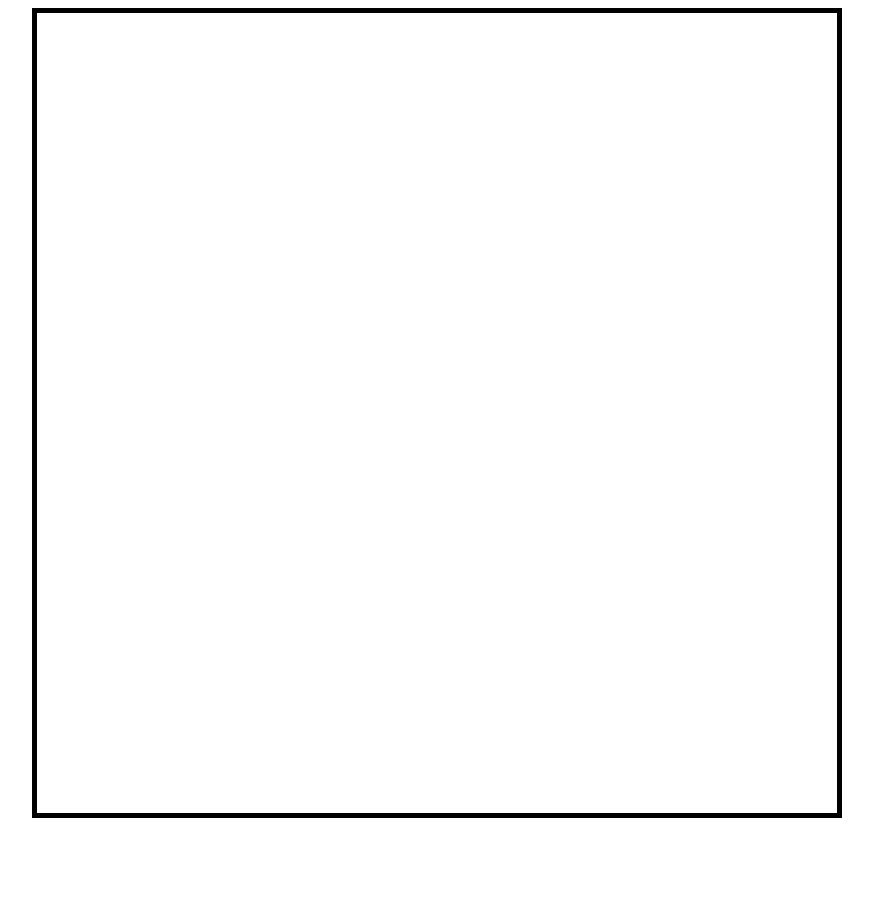
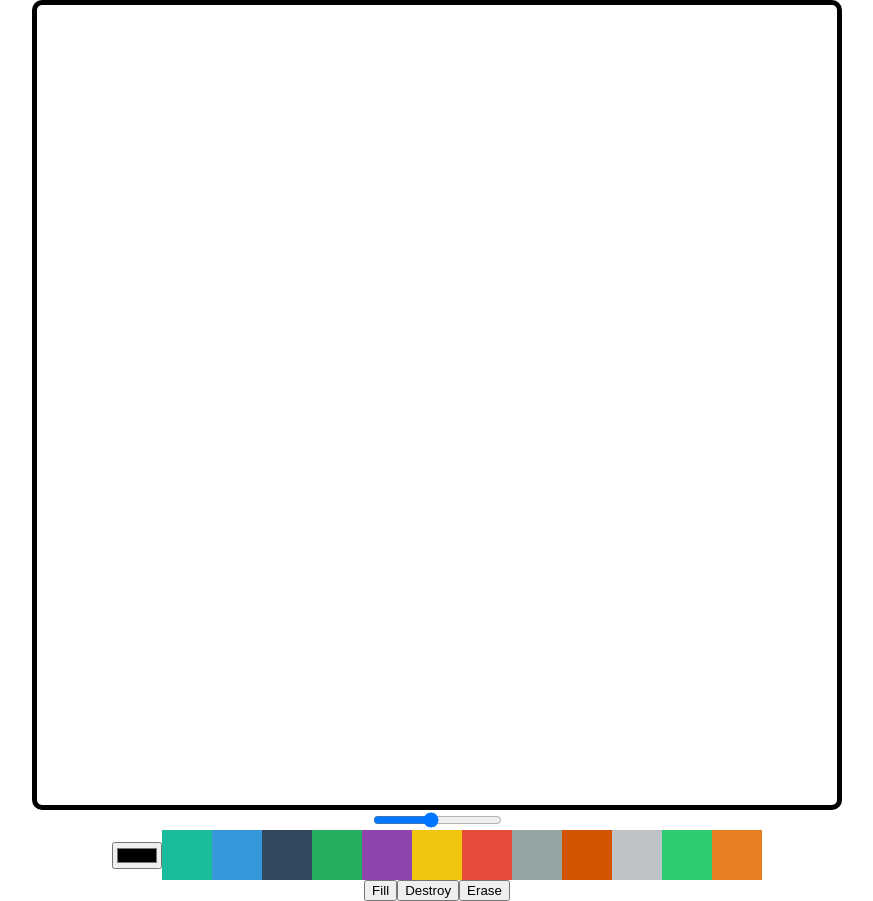
Before and after one commit to eseolyn/vanillaJS-memeMaker, a plain HTML site: page index.html in a window 1280 px wide. Shown: the whole page, without its empty margins (203-1076 px from the left). Before the commit the page ends 826 px from the top, so only its background shows below. Drawn offline with Linux system fonts and the light colour scheme.

Commit message:
stroke_fill_eraser
mouse-painting, changing line-width, changing paint-color, filling-mode, eraser are done. but CSS...

```diff
--- a/app.js
+++ b/app.js
@@ -1,6 +1,95 @@
-const canvas = document.querySelector("canvas")
+const canvas = document.querySelector("canvas");
 // context = brush
-const ctx = canvas.getContext("2d")
+const ctx = canvas.getContext("2d");
 // show js canvas's size
-canvas.width = 800;
-canvas.height = 800;
+const CANVAS_WIDTH = 800;
+const CANVAS_HEIGHT = 800;
+
+const lineWidth = document.getElementById("line-width");
+const color = document.getElementById("color");
+const colorOption = array.from(document.getElementsByClassName("color-option"));
+
+const modeBtn = document.getElementById("mode-btn");
+const destroyBtn = document.getElementById("destroy-btn");
+const eraserBtn = document.getElementById("eraser-btn");
+
+canvas.width = CANVAS_WIDTH;
+canvas.height = CANVAS_HEIGHT;
+ctx.lineWidth = lineWidth.value;
+let isPainting = false;
+let isFilling = false;
+
+function onMove(event) {
+  if (isPainting) {
+    ctx.lineTo(event.offsetX, event.offsetY);
+    ctx.stroke();
+    return;
+  }
+  ctx.moveTo(event.offsetX, event.offsetY);
+}
+
+function startPainting() {
+  isPainting = true;
+}
+
+function cancelPainting() {
+  isFilling = false;
+  ctx.beginPath();
+}
+
+function onLineWidthChange(event) {
+  ctx.lineWidth = event.target.value;
+}
+
+function onColorChange(event) {
+  ctx.strokeStyle = event.target.value;
+  ctx.fillStyle = event.target.value;
+}
+
+function onColorClick(event) {
+  const colorValue = event.target.dataset.color;
+  ctx.strokeStyle = colorValue;
+  ctx.fillStyle = colorValue;
+  color.value = colorValue;
+}
+
+function onModeClick() {
+  if (isPainting) {
+    isFilling = false;
+    modeBtn.innerText = "Fill";
+  } else {
+    isFilling = true;
+    modeBtn.innerText = "Draw";
+  }
+}
+
+function onCanvasClick() {
+  if (isFilling) {
+    ctx.fillRect(0, 0, CANVAS_WIDTH, CANVAS_HEIGHT);
+  }
+}
+
+function onDestroyClick() {
+  ctx.fillStyle = "white";
+  ctx.fillRect(0, 0, CANVAS_WIDTH, CANVAS_HEIGHT);
+}
+
+function onEraserClick() {
+  ctx.strokeStyle = "white";
+  isFilling = false;
+  modeBtn.innerText = "Fill";
+}
+
+canvas.addEventListener("mousemove", onMove);
+canvas.addEventListener("mousedown", startPainting);
+canvas.addEventListener("mouseup", cancelPainting);
+canvas.addEventListener("mouseleave", cancelPainting);
+canvas.addEventListener("click", onCanvasClick);
+lineWidth.addEventListener("change", onLineWidthChange);
+color.addEventListener("change", onColorChange);
+
+colorOption.forEach((color) => color.addEventListener("click", onColorClick));
+
+modeBtn.addEventListener("click", onModeClick);
+destroyBtn.addEventListener("click", onDestroyClick);
+eraserBtn.addEventListener("click", onEraserClick);
--- a/index.html
+++ b/index.html
@@ -1,14 +1,83 @@
 <!DOCTYPE html>
 <html lang="en">
-<head>
-    <meta charset="UTF-8">
-    <meta http-equiv="X-UA-Compatible" content="IE=edge">
-    <meta name="viewport" content="width=device-width, initial-scale=1.0">
+  <head>
+    <meta charset="UTF-8" />
+    <meta http-equiv="X-UA-Compatible" content="IE=edge" />
+    <meta name="viewport" content="width=device-width, initial-scale=1.0" />
     <title>Meme Maker</title>
     <link rel="stylesheet" href="style.css" />
-</head>
-<body>
+  </head>
+  <body>
     <canvas></canvas>
+    <input id="line-width" type="range" min="1" max="10" value="5" step="0.5" />
+    <div class="color-row">
+      <input type="color" id="color" />
+      <div
+        class="color-option"
+        style="background-color: #1abc9c"
+        data-color="#1abc9c"
+      ></div>
+      <div
+        class="color-option"
+        style="background-color: #3498db"
+        data-color="#3498db"
+      ></div>
+      <div
+        class="color-option"
+        style="background-color: #34495e"
+        data-color="#34495e"
+      ></div>
+      <div
+        class="color-option"
+        style="background-color: #27ae60"
+        data-color="#27ae60"
+      ></div>
+      <div
+        class="color-option"
+        style="background-color: #8e44ad"
+        data-color="#8e44ad"
+      ></div>
+      <div
+        class="color-option"
+        style="background-color: #f1c40f"
+        data-color="#f1c40f"
+      ></div>
+      <div
+        class="color-option"
+        style="background-color: #e74c3c"
+        data-color="#e74c3c"
+      ></div>
+      <div
+        class="color-option"
+        style="background-color: #95a5a6"
+        data-color="#95a5a6"
+      ></div>
+      <div
+        class="color-option"
+        style="background-color: #d35400"
+        data-color="#d35400"
+      ></div>
+      <div
+        class="color-option"
+        style="background-color: #bdc3c7"
+        data-color="#bdc3c7"
+      ></div>
+      <div
+        class="color-option"
+        style="background-color: #2ecc71"
+        data-color="#2ecc71"
+      ></div>
+      <div
+        class="color-option"
+        style="background-color: #e67e22"
+        data-color="#e67e22"
+      ></div>
+    </div>
+    <div class="btn-row">
+      <button id="mode-btn">Fill</button>
+      <button id="destroy-btn">Destroy</button>
+      <button id="eraser-btn">Erase</button>
+    </div>
     <script src="app.js"></script>
-</body>
+  </body>
 </html>
--- /dev/null
+++ b/reset.css
@@ -0,0 +1,124 @@
+html,
+body,
+div,
+span,
+applet,
+object,
+iframe,
+h1,
+h2,
+h3,
+h4,
+h5,
+h6,
+p,
+blockquote,
+pre,
+a,
+abbr,
+acronym,
+address,
+big,
+cite,
+code,
+del,
+dfn,
+em,
+img,
+ins,
+kbd,
+q,
+s,
+samp,
+small,
+strike,
+strong,
+sub,
+sup,
+tt,
+var,
+b,
+u,
+i,
+center,
+dl,
+dt,
+dd,
+ol,
+ul,
+li,
+fieldset,
+form,
+label,
+legend,
+table,
+caption,
+tbody,
+tfoot,
+thead,
+tr,
+th,
+td,
+article,
+aside,
+canvas,
+details,
+embed,
+figure,
+figcaption,
+footer,
+header,
+hgroup,
+menu,
+nav,
+output,
+ruby,
+section,
+summary,
+time,
+mark,
+audio,
+video {
+    margin: 0;
+    padding: 0;
+    border: 0;
+    font-size: 100%;
+    font: inherit;
+    vertical-align: baseline;
+}
+/* HTML5 display-role reset for older browsers */
+article,
+aside,
+details,
+figcaption,
+figure,
+footer,
+header,
+hgroup,
+menu,
+nav,
+section {
+    display: block;
+}
+body {
+    line-height: 1;
+}
+ol,
+ul {
+    list-style: none;
+}
+blockquote,
+q {
+    quotes: none;
+}
+blockquote:before,
+blockquote:after,
+q:before,
+q:after {
+    content: "";
+    content: none;
+}
+table {
+    border-collapse: collapse;
+    border-spacing: 0;
+}
--- a/style.css
+++ b/style.css
@@ -1,11 +1,25 @@
+@import "reset.css";
+
 canvas {
-    width: 800px;
-    height: 800px;
-    border: 5px solid black
+  width: 800px;
+  height: 800px;
+  background-color: white;
+  border: 5px solid black;
+  border-radius: 10px;
 }
 
 body {
-    display: flex;
-    justify-content: center;
-    align-items: center;
+  display: flex;
+  flex-direction: column;
+  justify-content: center;
+  align-items: center;
 }
+.btn-row,
+.color-row {
+  display: flex;
+  align-items: center;
+}
+.color-option {
+  width: 50px;
+  height: 50px;
+}
```
